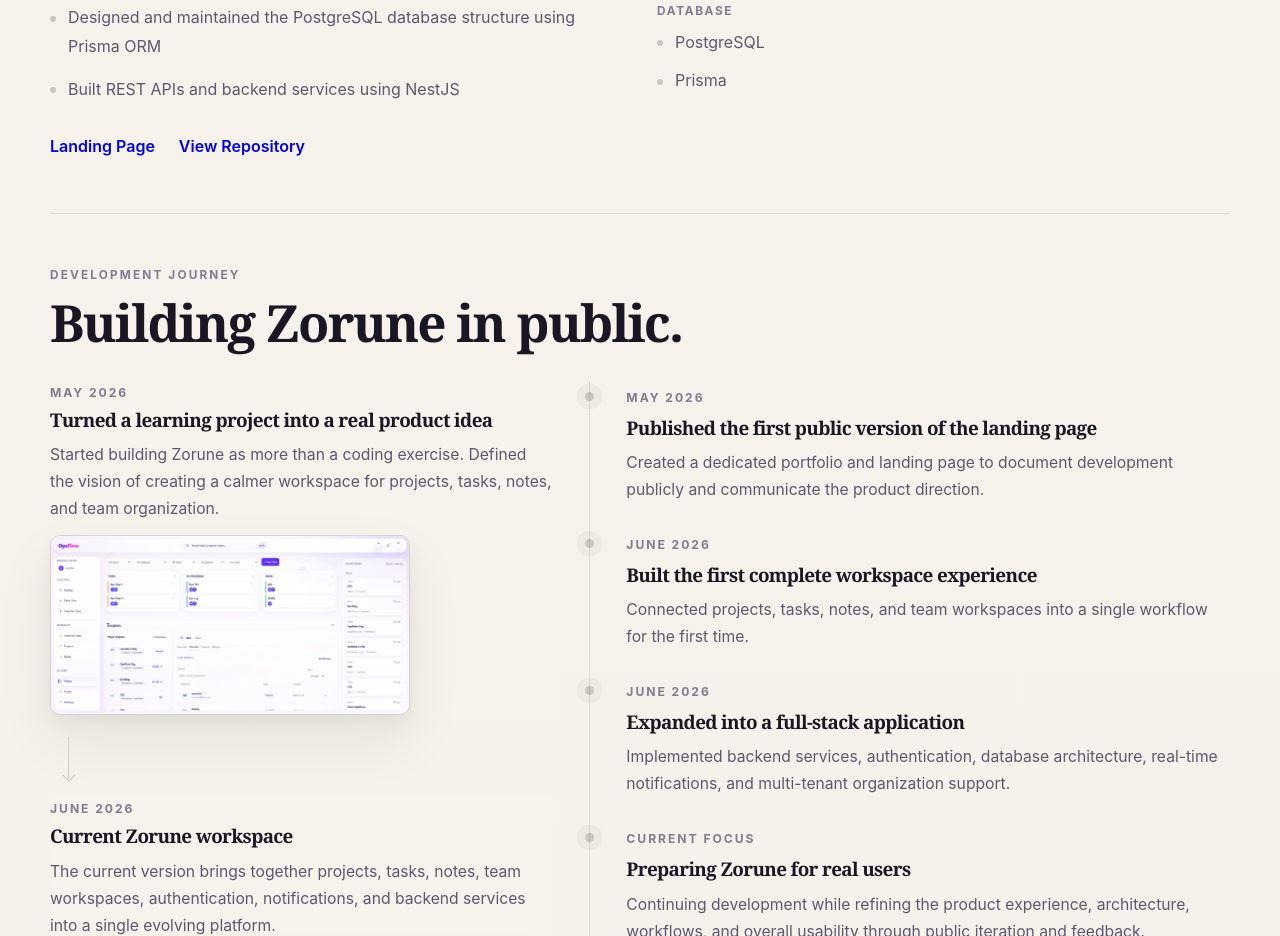
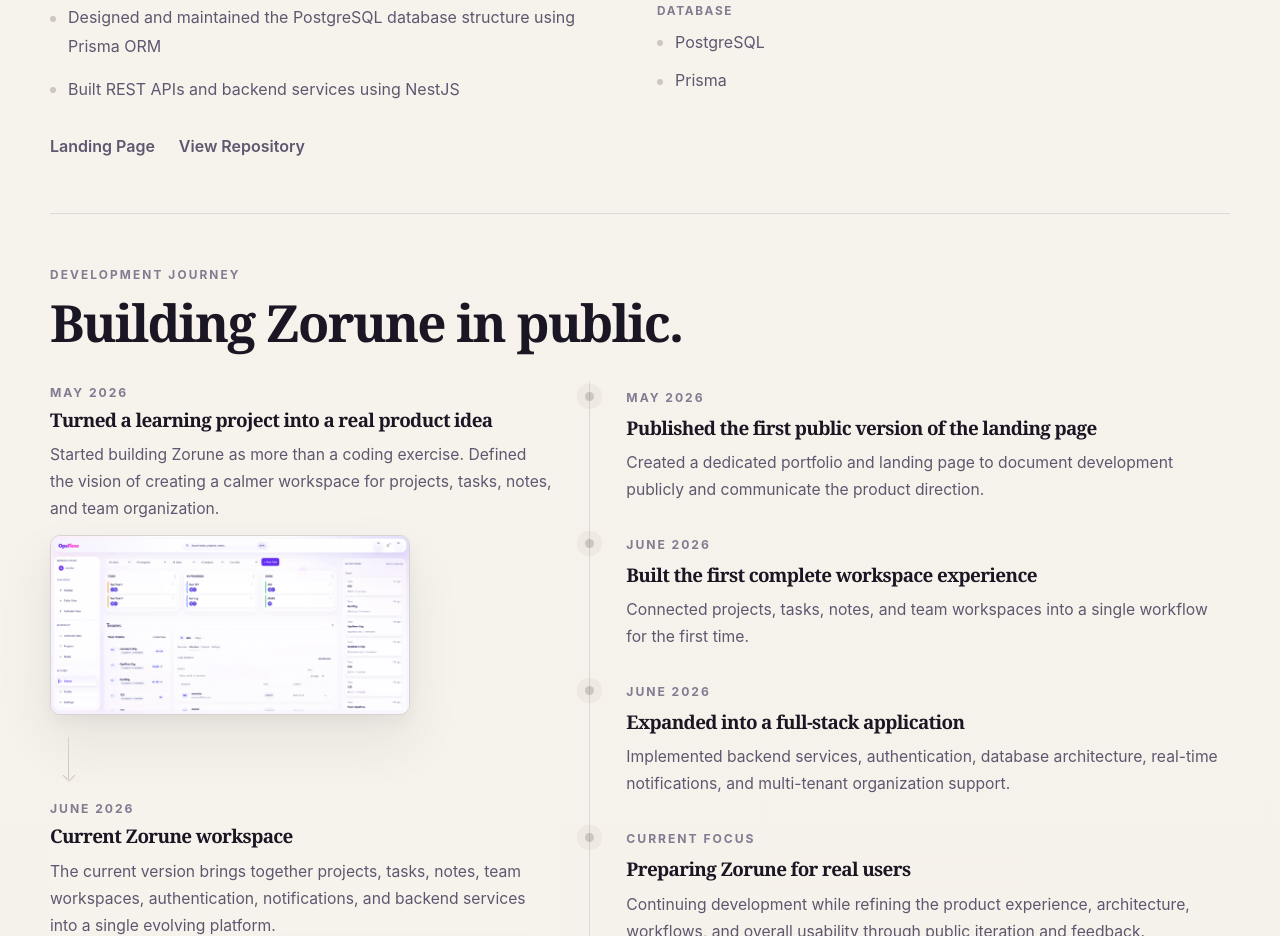
Before and after one commit to philipvagne/Portfolio, a website built with Vite: page index.html in a window 1280 px wide. Shown: the part 3812-4748 px from the top of the page. Built offline with nearby package versions, Linux system fonts and the light colour scheme.

Commit message:
Fix featured project link color

```diff
--- a/styles.css
+++ b/styles.css
@@ -92,7 +92,8 @@
 
 .site-nav a,
 .contact-links a,
-.hero-links a {
+.hero-links a,
+.project-links a {
   color: var(--ink-soft);
 }
 
```
